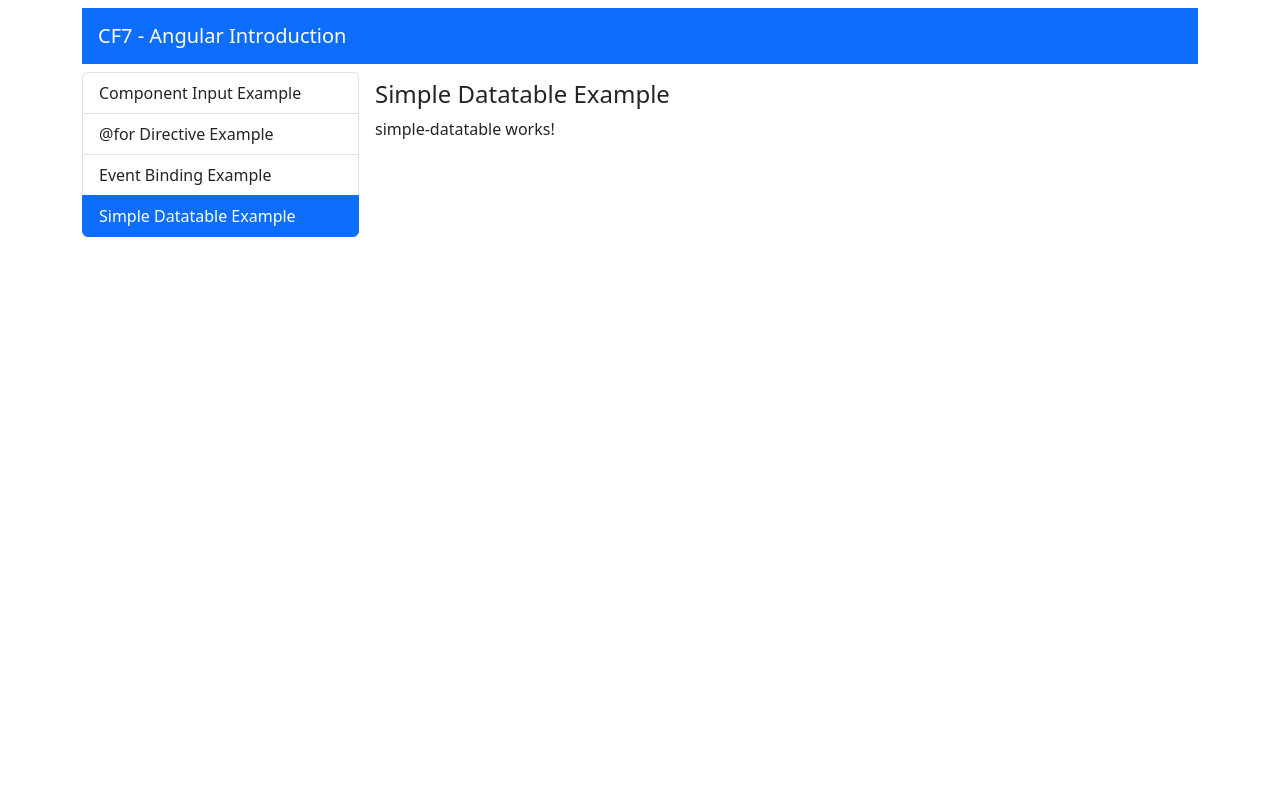
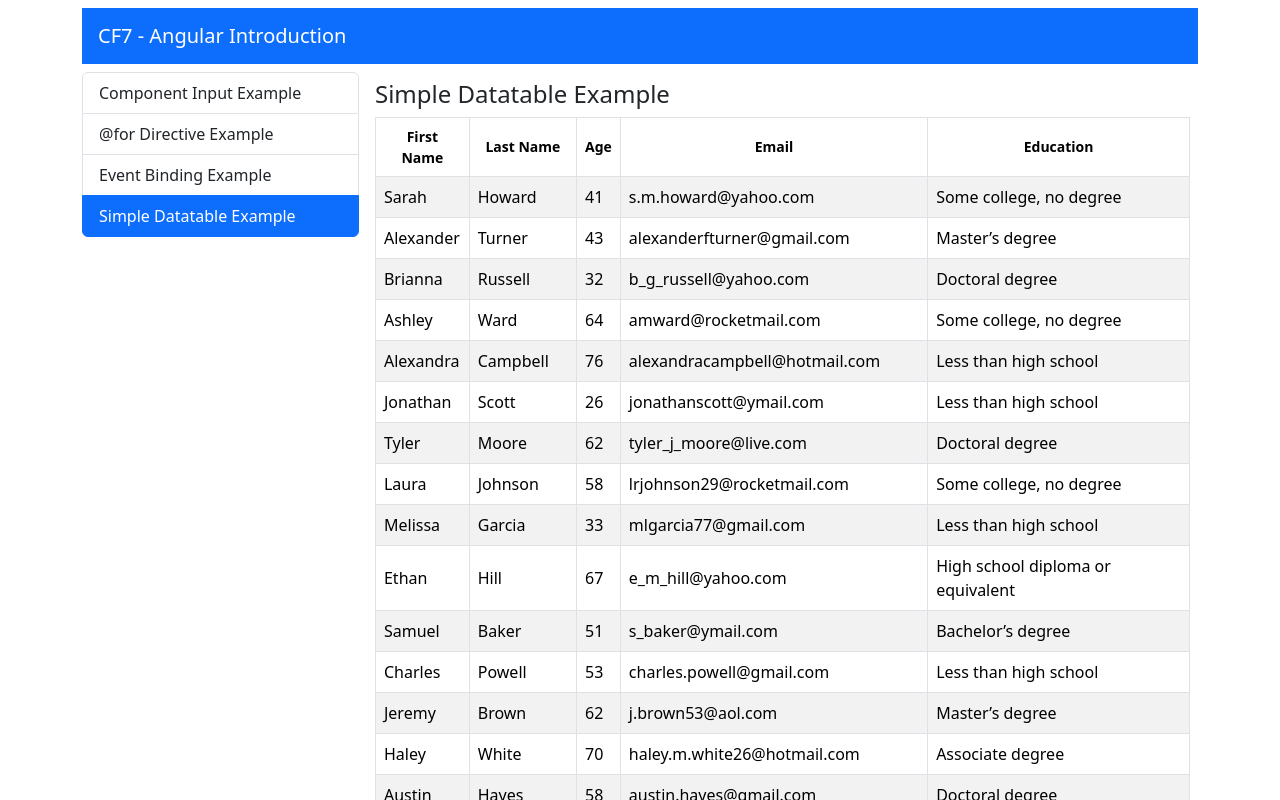
Before and after one commit to dionysisvossos/cf7-angular-introduction, an Angular app in the folder angular-introduction/: page /simple-datatable-example in a window 1280 px wide. Shown: the top 800 px of the page. Built offline with nearby package versions, Linux system fonts and the light colour scheme.

Commit message:
feat: sorting of data added

```diff
--- a/angular-introduction/package.json
+++ b/angular-introduction/package.json
@@ -19,6 +19,7 @@
     "@angular/platform-browser-dynamic": "^19.2.0",
     "@angular/router": "^19.2.0",
     "bootstrap": "^5.3.5",
+    "lodash-es": "^4.17.21",
     "rxjs": "~7.8.0",
     "tslib": "^2.3.0",
     "zone.js": "~0.15.0"
@@ -28,6 +29,7 @@
     "@angular/cli": "^19.2.8",
     "@angular/compiler-cli": "^19.2.0",
     "@types/jasmine": "~5.1.0",
+    "@types/lodash-es": "^4.17.12",
     "angular-cli-ghpages": "^2.0.3",
     "jasmine-core": "~5.6.0",
     "karma": "~6.4.0",
--- a/angular-introduction/src/app/components/simple-datatable-example/simple-datatable-example.component.html
+++ b/angular-introduction/src/app/components/simple-datatable-example/simple-datatable-example.component.html
@@ -1,2 +1,2 @@
 <h4>Simple Datatable Example</h4>
-<app-simple-datatable></app-simple-datatable>
+<app-simple-datatable [data] = 'manyPerson'></app-simple-datatable>
--- a/angular-introduction/src/app/components/simple-datatable-example/simple-datatable-example.component.ts
+++ b/angular-introduction/src/app/components/simple-datatable-example/simple-datatable-example.component.ts
@@ -1,5 +1,6 @@
 import { Component } from '@angular/core';
 import { SimpleDatatableComponent } from '../simple-datatable/simple-datatable.component';
+import { ManyPerson } from 'src/app/shared/interfaces/eperson';
 
 @Component({
   selector: 'app-simple-datatable-example',
@@ -8,5 +9,5 @@ import { SimpleDatatableComponent } from '../simple-datatable/simple-datatable.c
   styleUrl: './simple-datatable-example.component.css'
 })
 export class SimpleDatatableExampleComponent {
-
+  manyPerson = ManyPerson;
 }
--- a/angular-introduction/src/app/components/simple-datatable/simple-datatable.component.html
+++ b/angular-introduction/src/app/components/simple-datatable/simple-datatable.component.html
@@ -1 +1,22 @@
-<p>simple-datatable works!</p>
+<table class="table table-bordered table-striped text-wrap">
+  <thead>
+    <tr class="align-middle text-center small">
+      <th role="button" (click)="sortData('givenName')">First Name</th>
+      <th role="button" (click)="sortData('surName')">Last Name</th>
+      <th role="button" (click)="sortData('age')">Age</th>
+      <th>Email</th>
+      <th role="button" (click)="sortData('education')">Education</th>
+    </tr>
+  </thead>
+  <tbody>
+    @for (row of data; track row) {
+        <tr class="align-middle" (dbclick)="onPersonClicked(row)">
+            <td>{{ row.givenName }}</td>
+            <td>{{ row.surName }}</td>
+            <td>{{ row.age }}</td>
+            <td>{{ row.email }}</td>
+            <td>{{ row.education }}</td>
+        </tr>
+    }
+  </tbody>
+</table>
--- a/angular-introduction/src/app/components/simple-datatable/simple-datatable.component.ts
+++ b/angular-introduction/src/app/components/simple-datatable/simple-datatable.component.ts
@@ -1,4 +1,6 @@
-import { Component } from '@angular/core';
+import { Component, Input } from '@angular/core';
+import { EPerson } from 'src/app/shared/interfaces/eperson';
+import { sortBy } from 'lodash-es';
 
 @Component({
   selector: 'app-simple-datatable',
@@ -7,5 +9,21 @@ import { Component } from '@angular/core';
   styleUrl: './simple-datatable.component.css'
 })
 export class SimpleDatatableComponent {
+  @Input() data: EPerson[] | undefined;
 
+  sortOrder = {
+    givenName: 'none',
+    surName: 'none',
+    age: 'none',
+    email: 'none',
+    education: 'none'
+  }
+
+  sortData(sortKey: keyof EPerson) {
+    console.log('Sorting by:', sortKey);
+  }
+
+  onPersonClicked(person: EPerson) {
+    console.log('Person clicked:', person);
+  }
 }
```
Also changed, not shown: 1 other file (tests, documents, lock files or other folders).
